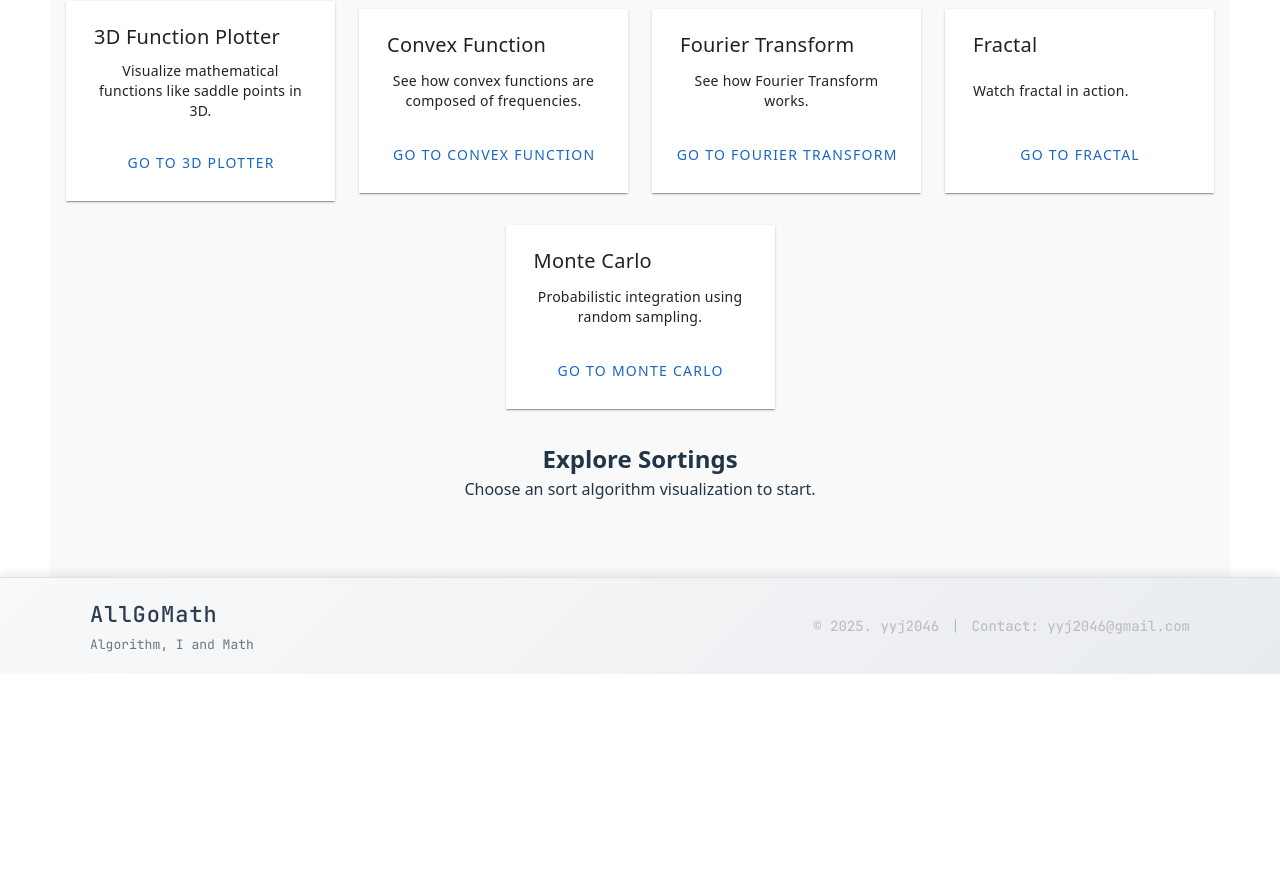
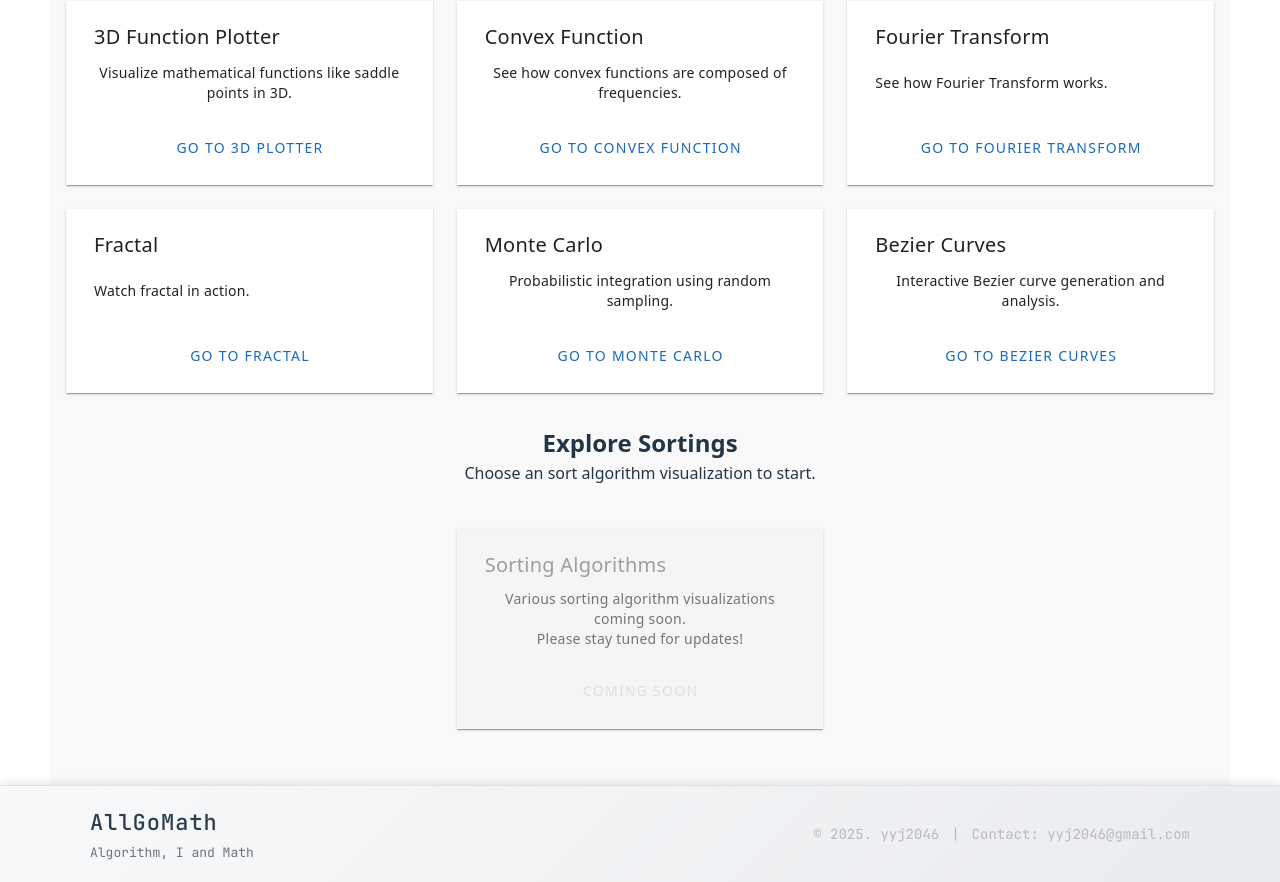
Before and after one commit to YeomYuJun/front_allgo, a Vue app: page / in a window 1280 px wide. Shown: the part 557-1439 px from the top of the page. Before the commit the page ends 1231 px from the top, so only its background shows below. Built offline with nearby package versions, Linux system fonts and the light colour scheme.

Commit message:
feat add Bezier Card end Page

```diff
--- a/src/components/BezierVisualization.vue
+++ b/src/components/BezierVisualization.vue
@@ -24,12 +24,8 @@
                 <button @click="setPresetPoints('linear')">직선 (2점)</button>
                 <button @click="setPresetPoints('quadratic')">2차 (3점)</button>
                 <button @click="setPresetPoints('cubic')">3차 (4점)</button>
-                <button @click="setPresetPoints('quintic')">5차 (6점)</button>
+                <button @click="setPresetPoints('quintic')">5차 (6점) - 최대</button>
               </div>
-            </div>
-            <div class="control-component">
-              <label>곡선 해상도: {{ resolution }}</label>
-              <input type="range" v-model.number="resolution" min="20" max="200" step="10" />
             </div>
             <div class="control-component">
               <label>드래그로 제어점 이동 가능</label>
@@ -50,7 +46,7 @@
             </div>
             <div class="control-component">
               <label>애니메이션 속도: {{ animationSpeed }}ms</label>
-              <input type="range" v-model.number="animationSpeed" min="50" max="2000" step="50" />
+              <input type="range" v-model.number="animationSpeed" min="50" max="500" step="50" />
             </div>
             <div class="control-component">
               <button @click="startAnimation" :disabled="isAnimating">
@@ -84,14 +80,8 @@
           <h3>고급 기능</h3>
           <div class="control-builder">
             <div class="control-component">
-              <button @click="calculateDerivative" :disabled="controlPoints.length < 2">
-                도함수 곡선 표시
-              </button>
-              <button @click="elevateDegree" :disabled="controlPoints.length < 2">
-                차수 상승
-              </button>
-              <button @click="toggleDerivative">
-                {{ showDerivative ? '도함수 숨기기' : '도함수 보기' }}
+              <button @click="elevateDegree" :disabled="controlPoints.length < 2 || controlPoints.length >= 6">
+                차수 상승 (최대 5차)
               </button>
             </div>
           </div>
@@ -119,11 +109,9 @@ export default {
     const resolution = ref(100);
     const tParameter = ref(0.5);
     const showConstructionLines = ref(true);
-    const animationSpeed = ref(500);
+    const animationSpeed = ref(250);
     const isAnimating = ref(false);
     const bezierResult = ref(null);
-    const showDerivative = ref(false);
-    const derivativeResult = ref(null);
     const curveLength = ref(0);
 
     // --- Three.js 관련 객체 ---
@@ -136,14 +124,13 @@ export default {
     let controlPointsGroup = null;
     let constructionGroup = null;
     let currentPointMarker = null;
-    let derivativeGroup = null;
     let isDragging = false;
     let selectedControlPoint = null;
     let raycaster = null;
     let mouse = null;
 
     // API URL
-    const API_BASE_URL = `${import.meta.env.VITE_API_BASE_URL || 'http://localhost:8080'}/api/bezier`;
+    const API_BASE_URL = `${import.meta.env.VITE_API_BASE_URL || '/api'}/bezier`;
 
     // --- API 호출 함수들 ---
     const generateBezierCurve = async () => {
@@ -171,30 +158,6 @@ export default {
       }
     };
 
-    const calculateDerivativeAPI = async () => {
-      try {
-        const requestData = {
-          controlPoints: controlPoints.value,
-          resolution: resolution.value,
-          tParameter: tParameter.value,
-          showConstructionLines: false
-        };
-
-        const response = await fetch(`${API_BASE_URL}/derivative`, {
-          method: 'POST',
-          headers: {
-            'Content-Type': 'application/json',
-          },
-          body: JSON.stringify(requestData)
-        });
-
-        if (!response.ok) throw new Error(`HTTP error! status: ${response.status}`);
-        return await response.json();
-      } catch (error) {
-        console.error('Error calculating derivative:', error);
-        return null;
-      }
-    };
 
     const elevateDegreeAPI = async () => {
       try {
@@ -253,11 +216,9 @@ export default {
       curveGroup = new THREE.Group();
       controlPointsGroup = new THREE.Group();
       constructionGroup = new THREE.Group();
-      derivativeGroup = new THREE.Group();
       scene.add(curveGroup);
       scene.add(controlPointsGroup);
       scene.add(constructionGroup);
-      scene.add(derivativeGroup);
 
       // 마우스 이벤트 추가
       renderer.domElement.addEventListener('mousedown', onMouseDown);
@@ -431,39 +392,13 @@ export default {
       }
     };
 
-    // --- 도함수 계산 및 표시 ---
-    const calculateDerivative = async () => {
-      const result = await calculateDerivativeAPI();
-      if (result) {
-        derivativeResult.value = result;
-        showDerivative.value = true;
-        drawDerivativeCurve(result);
-      }
-    };
-
-    const drawDerivativeCurve = (result) => {
-      derivativeGroup.clear();
-
-      if (!result.curvePoints || result.curvePoints.length === 0) return;
-
-      const points = result.curvePoints.map(p => new THREE.Vector3(p.x, p.y, 0));
-      const geometry = new THREE.BufferGeometry().setFromPoints(points);
-      const material = new THREE.LineBasicMaterial({ color: 0xff6600, linewidth: 2 });
-      const curve = new THREE.Line(geometry, material);
-      derivativeGroup.add(curve);
-    };
-
-    const toggleDerivative = () => {
-      showDerivative.value = !showDerivative.value;
-      if (showDerivative.value && derivativeResult.value) {
-        drawDerivativeCurve(derivativeResult.value);
-      } else {
-        derivativeGroup.clear();
-      }
-    };
 
     // --- 차수 상승 ---
     const elevateDegree = async () => {
+      if (controlPoints.value.length >= 6) {
+        console.warn('최대 차수(5차, 6점)에 도달했습니다.');
+        return;
+      }
       const result = await elevateDegreeAPI();
       if (result) {
         controlPoints.value = result;
@@ -517,10 +452,12 @@ export default {
       let animationT = 0;
       const step = 0.01;
 
-      const animateStep = () => {
+      const animateStep = async () => {
         if (!isAnimating.value) return;
 
         tParameter.value = animationT;
+        await updateBezierCurve();
+
         animationT += step;
 
         if (animationT > 1) {
@@ -541,8 +478,6 @@ export default {
       stopAnimation();
       tParameter.value = 0.5;
       showConstructionLines.value = true;
-      showDerivative.value = false;
-      derivativeGroup.clear();
       setPresetPoints('cubic');
     };
 
@@ -578,11 +513,9 @@ export default {
 
     // --- Watchers ---
     watch([tParameter, showConstructionLines], () => {
-      updateBezierCurve();
-    });
-
-    watch(resolution, () => {
-      updateBezierCurve();
+      if (!isAnimating.value) {
+        updateBezierCurve();
+      }
     });
 
     return {
@@ -594,15 +527,12 @@ export default {
       animationSpeed,
       isAnimating,
       bezierResult,
-      showDerivative,
       curveLength,
       setPresetPoints,
       startAnimation,
       stopAnimation,
       resetCurve,
-      calculateDerivative,
-      elevateDegree,
-      toggleDerivative
+      elevateDegree
     };
   }
 };
--- a/src/components/Home.vue
+++ b/src/components/Home.vue
@@ -55,7 +55,7 @@
             <!-- algorithn -->
             <v-row justify="center" align="center" class="navigation-links">
                 <!-- 3d -->
-                <v-col cols="12" md="3">
+                <v-col cols="12" sm="6" md="4">
                     <v-card class="pa-3" outlined tile>
                         <v-card-title class="justify-center">3D Function Plotter</v-card-title>
                         <v-card-text class="text-center">
@@ -70,7 +70,7 @@
                 </v-col>
 
                 <!-- 볼록함수 -->
-                <v-col cols="12" md="3">
+                <v-col cols="12" sm="6" md="4">
                     <v-card class="pa-3" outlined tile>
                         <v-card-title class="justify-center">Convex Function</v-card-title>
                         <v-card-text class="text-center">
@@ -85,7 +85,7 @@
                 </v-col>
 
                 <!-- FFT -->
-                <v-col cols="12" md="3">
+                <v-col cols="12" sm="6" md="4">
                     <v-card class="pa-3" outlined tile>
                         <v-card-title class="justify-center">Fourier Transform</v-card-title>
                         <v-card-text class="text-center">
@@ -100,7 +100,7 @@
                 </v-col>
 
                 <!-- 프랙탈 -->
-                <v-col cols="12" md="3">
+                <v-col cols="12" sm="6" md="4">
                     <v-card class="pa-3" outlined tile>
                         <v-card-title class="justify-center">Fractal</v-card-title>
                         <v-card-text class="text-center">
@@ -115,7 +115,7 @@
                 </v-col>
 
                 <!-- Monte Carlo Integration -->
-                <v-col cols="12" md="3">
+                <v-col cols="12" sm="6" md="4">
                     <v-card class="pa-3" outlined tile>
                         <v-card-title class="justify-center">Monte Carlo</v-card-title>
                         <v-card-text class="text-center">
@@ -124,6 +124,21 @@
                         <v-card-actions class="justify-center">
                              <v-btn color="primary" @click="navigateTo('/monte-carlo')">
                                 Go to Monte Carlo
+                            </v-btn>
+                        </v-card-actions>
+                    </v-card>
+                </v-col>
+
+                <!-- Bezier Curves -->
+                <v-col cols="12" sm="6" md="4">
+                    <v-card class="pa-3" outlined tile>
+                        <v-card-title class="justify-center">Bezier Curves</v-card-title>
+                        <v-card-text class="text-center">
+                            Interactive Bezier curve generation and analysis.
+                        </v-card-text>
+                        <v-card-actions class="justify-center">
+                             <v-btn color="primary" @click="navigateTo('/bezier')">
+                                Go to Bezier Curves
                             </v-btn>
                         </v-card-actions>
                     </v-card>
@@ -138,61 +153,17 @@
             </v-row>
             <!-- 정렬 -->
             <v-row justify="center" align="center" class="navigation-links">
-                <!-- Bubble -->
-                <v-col cols="12" md="3" v-if="false">
-                    <v-card class="pa-3" outlined tile>
-                        <v-card-title class="justify-center">Bubble Sort</v-card-title>
+                <!-- Coming Soon Card -->
+                <v-col cols="12" sm="6" md="4">
+                    <v-card class="pa-3 coming-soon-card" outlined tile>
+                        <v-card-title class="justify-center">Sorting Algorithms</v-card-title>
                         <v-card-text class="text-center">
-                            Compare adjacent elements and swap if needed.
+                            Various sorting algorithm visualizations coming soon.<br>
+                            Please stay tuned for updates!
                         </v-card-text>
                         <v-card-actions class="justify-center">
-                            <v-btn color="primary" @click="navigateTo('/')">
-                                Go to Bubble Sort
-                            </v-btn>
-                        </v-card-actions>
-                    </v-card>
-                </v-col>
-
-                <!-- Quick -->
-                <v-col cols="12" md="3" v-if="false">
-                    <v-card class="pa-3" outlined tile>
-                        <v-card-title class="justify-center">Quick Sort</v-card-title>
-                        <v-card-text class="text-center">
-                            Pick a pivot and partition around it.
-                        </v-card-text>
-                        <v-card-actions class="justify-center">
-                            <v-btn color="primary" @click="navigateTo('/')">
-                                Go to Quick Sort
-                            </v-btn>
-                        </v-card-actions>
-                    </v-card>
-                </v-col>
-
-                <!-- Merge -->
-                <v-col cols="12" md="3" v-if="false">
-                    <v-card class="pa-3" outlined tile>
-                        <v-card-title class="justify-center">Merge Sort</v-card-title>
-                        <v-card-text class="text-center">
-                            Divide into halves and merge them sorted.
-                        </v-card-text>
-                        <v-card-actions class="justify-center">
-                            <v-btn color="primary" @click="navigateTo('/')">
-                                Go to Merge Sort
-                            </v-btn>
-                        </v-card-actions>
-                    </v-card>
-                </v-col>
-
-                <!-- Heap -->
-                <v-col cols="12" md="3" v-if="false">
-                    <v-card class="pa-3" outlined tile>
-                        <v-card-title class="justify-center">Heap Sort</v-card-title>
-                        <v-card-text class="text-center">
-                            Build a heap and extract the maximum repeatedly.
-                        </v-card-text>
-                        <v-card-actions class="justify-center">
-                             <v-btn color="primary" @click="navigateTo('/')">
-                                Go to Heap Sort
+                            <v-btn color="grey lighten-1" disabled>
+                                Coming Soon
                             </v-btn>
                         </v-card-actions>
                     </v-card>
@@ -355,4 +326,18 @@ const navigateTo = (path) => {
         transform: translateY(-5px);
         box-shadow: 0 4px 20px rgba(0,0,0,0.1) !important;
     }
+
+    /* Coming Soon Card 스타일 */
+    .coming-soon-card {
+        background-color: #f5f5f5 !important;
+        border-color: #e0e0e0 !important;
+    }
+
+    .coming-soon-card .v-card-title {
+        color: #9e9e9e !important;
+    }
+
+    .coming-soon-card .v-card-text {
+        color: #757575 !important;
+    }
 </style>
--- a/src/router/index.js
+++ b/src/router/index.js
@@ -8,6 +8,7 @@ import FFT from '../components/FFT.vue';
 import Fractal from '../components/Fractal.vue';
 import SaddleFunction from '../components/SaddleFunction.vue';
 import MonteCarloVisualization from '../components/MonteCarloVisualization.vue';
+import BezierVisualization from '../components/BezierVisualization.vue';
 // 필요하다면 다른 컴포넌트들도 임포트
 // import FourierTransformVisualizer from '../components/FourierTransformVisualizer.vue';
 // import SortingVisualizer from '../components/SortingVisualizer.vue';
@@ -48,14 +49,23 @@ const routes = [
     name: 'MonteCarlo',
     component: MonteCarloVisualization,
   },
+  {
+    path: '/bezier',
+    name: 'Bezier',
+    component: BezierVisualization,
+  },
   // {
   //   path: '/quick-sort',
   //   name: 'QuickSort',
   //   component: QuickSort,
   // },
 
-
-
+  // Catch-all route for undefined paths - must be at the end
+  {
+    path: '/:pathMatch(.*)*',
+    name: 'NotFound',
+    redirect: '/',
+  },
 ];
 
 const router = createRouter({
```
